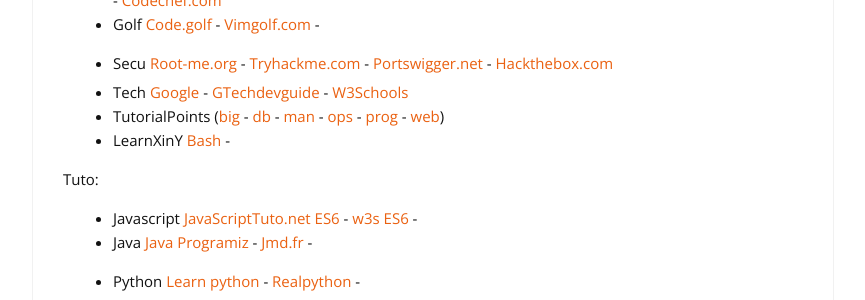
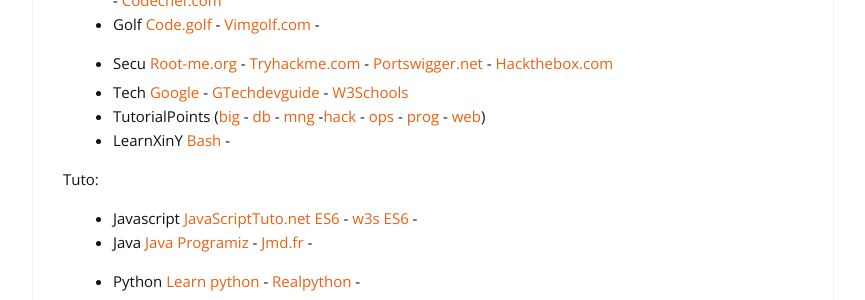
Before and after one commit to cylmat/cylmat.github.io, a Jekyll site: the page built from _pages/USEFUL.md, in a window 1280 px wide and 900 px high, scrolled down 456 px. Shown: the part 154-454 px from the top of the window, without its empty margins (207-1072 px from the left). Built offline with Jekyll 4.4.1, drawn with Linux system fonts in a browser that asks for light colours; nearby versions of some CDN libraries.

Commit message:
Update USEFUL.md

```diff
--- a/_pages/USEFUL.md
+++ b/_pages/USEFUL.md
@@ -28,7 +28,7 @@
 * Secu [Root-me.org](https://www.root-me.org) - [Tryhackme.com](https://tryhackme.com) - [Portswigger.net](https://portswigger.net/web-security) - [Hackthebox.com](https://www.hackthebox.com)
 
 - Tech [Google](https://developers.google.com/learn) - [GTechdevguide](https://techdevguide.withgoogle.com) - [W3Schools](https://www.w3schools.com)
-- TutorialPoints ([big](https://www.tutorialspoint.com/big_data_tutorials.htm) - [db](https://www.tutorialspoint.com/database_tutorials.htm) - [man](https://www.tutorialspoint.com/management_tutorials.htm) - [ops](https://www.tutorialspoint.com/devops_tutorials.htm) - [prog](https://www.tutorialspoint.com/computer_programming_tutorials.htm) - [web](https://www.tutorialspoint.com/web_development_tutorials.htm))
+- TutorialPoints ([big](https://www.tutorialspoint.com/big_data_tutorials.htm) - [db](https://www.tutorialspoint.com/database_tutorials.htm) - [mng](https://www.tutorialspoint.com/management_tutorials.htm) -[hack](https://www.tutorialspoint.com/ethical_hacking) - [ops](https://www.tutorialspoint.com/devops_tutorials.htm) - [prog](https://www.tutorialspoint.com/computer_programming_tutorials.htm) - [web](https://www.tutorialspoint.com/web_development_tutorials.htm))
 - LearnXinY [Bash](https://learnxinyminutes.com/docs/bash) -
 
 Tuto:
```
